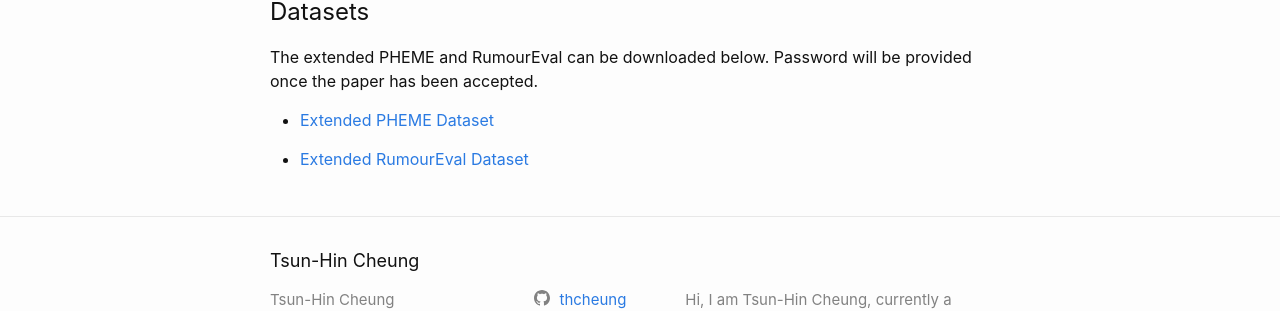
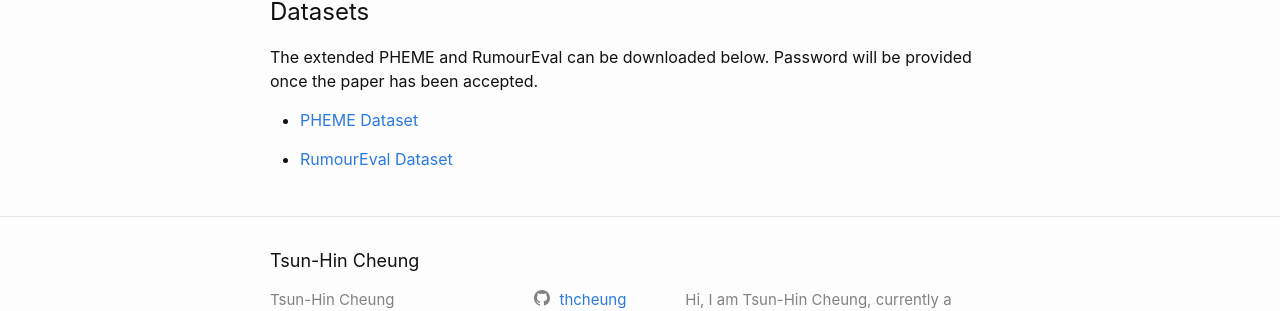
Before and after one commit to thcheung/thcheung.github.io, a Jekyll site: the page built from dscan.markdown, in a window 1280 px wide. Shown: the part 1096-1407 px from the top of the page. Built offline with Jekyll 4.4.1, drawn with Linux system fonts in a browser that asks for light colours.

Commit message:
Update dscan.markdown

```diff
--- a/dscan.markdown
+++ b/dscan.markdown
@@ -19,6 +19,6 @@ The codes can be found at the [Github Repo](https://github.com/thcheung/DSCAN).
 
 The extended PHEME and RumourEval can be downloaded below. Password will be provided once the paper has been accepted.
 
-- [Extended PHEME Dataset](https://connectpolyu-my.sharepoint.com/:u:/g/personal/15083269d_connect_polyu_hk/)
+- [PHEME Dataset](https://figshare.com/articles/dataset/PHEME_dataset_for_Rumour_Detection_and_Veracity_Classification/6392078)
 
-- [Extended RumourEval Dataset](https://connectpolyu-my.sharepoint.com/:u:/g/personal/15083269d_connect_polyu_hk/)
+- [RumourEval Dataset](https://figshare.com/articles/dataset/RumourEval_2019_data/8845580)
```
